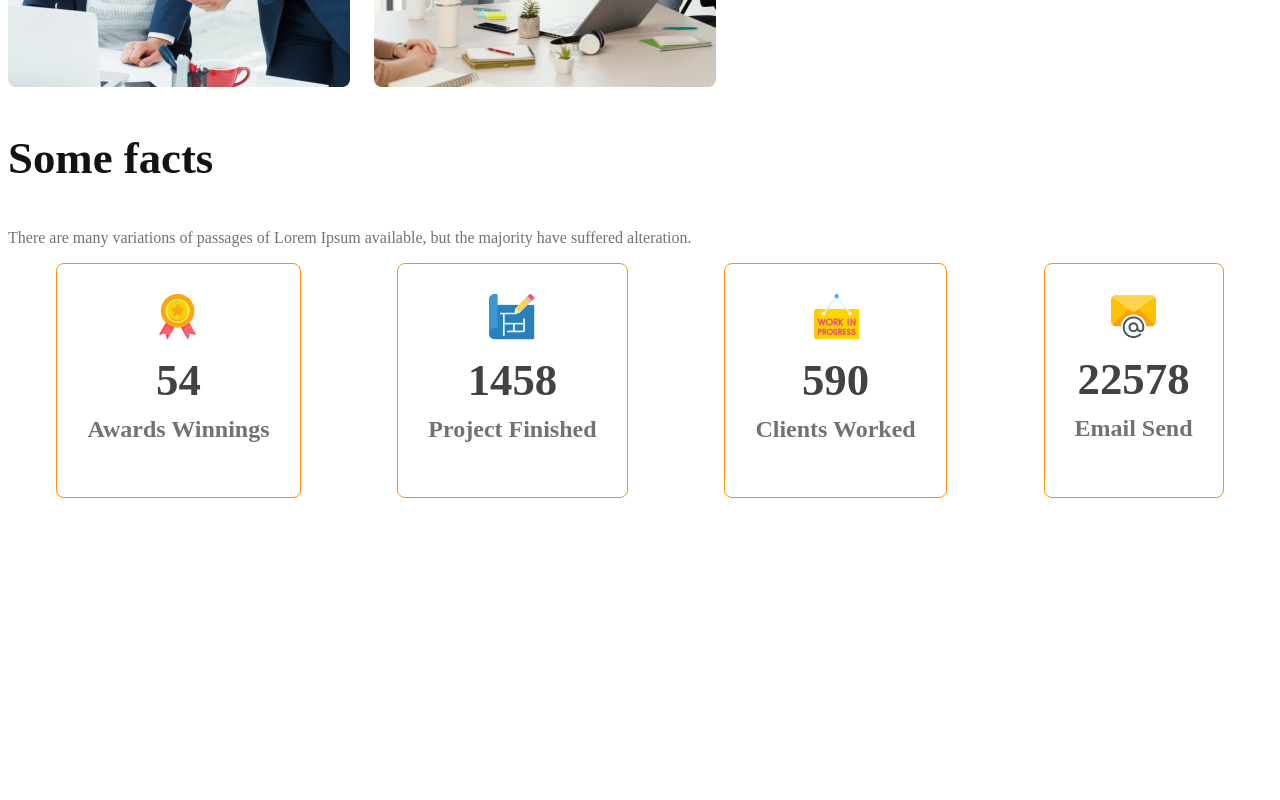
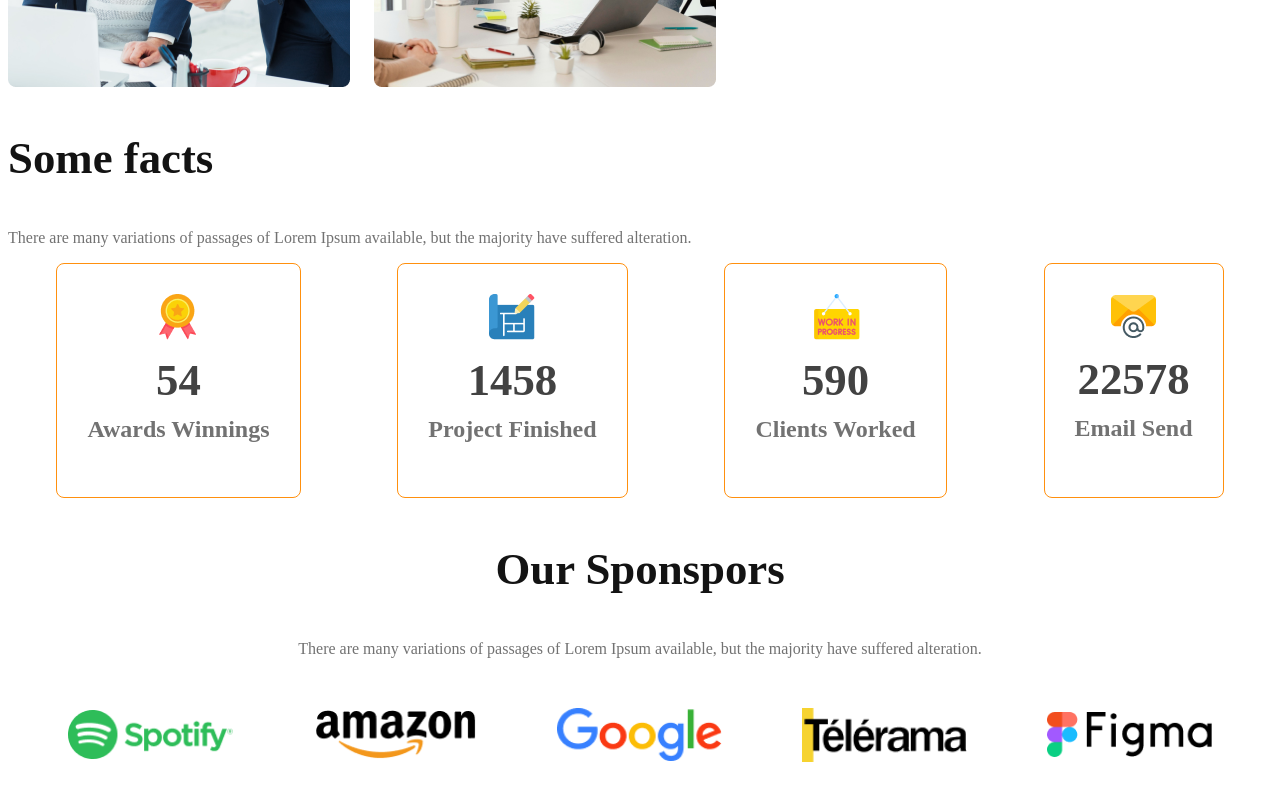
Before and after one commit to Amirul2374/amirul, a plain HTML site: page index.html in a window 1280 px wide. Shown: the part 1694-2494 px from the top of the page. Before the commit the page ends 2262 px from the top, so only its background shows below. Drawn offline with Linux system fonts and the light colour scheme.

Commit message:
added the sponsors section

```diff
--- a/index.html
+++ b/index.html
@@ -83,6 +83,20 @@
             </div>
 
        </div>
+       <!-- spomsors section -->
+       <section  class="Sponspors">
+           <h3 class="section-title">Our Sponspors</h3>
+
+           <p class="text-light-gray">There are many variations of passages of Lorem Ipsum available, but the majority have suffered alteration.</p>
+           <div class="Sponspors-img-container">
+            <img src="images/sponsors/spotify.png" alt="">
+            <img src="images/sponsors/amazon.png" alt="">
+            <img src="images/sponsors/google.png" alt="">
+            <img src="images/sponsors/telerama.png" alt="">
+            <img src="images/sponsors/figma.png" alt="">
+           </div>
+
+       </section>
     </main>
     <footer>
 
--- a/style/index.css
+++ b/style/index.css
@@ -148,6 +148,22 @@ main{
    margin-bottom: 10px;
 }
 
+/* sponsors style */
+
+.Sponspors {
+    text-align: center;
+
+}
+.Sponspors-img-container{
+    margin-top: 50px;
+    display: flex;
+    justify-content:space-evenly ;
+    align-items: center;
+    gap: 20px;
+}
+.Sponspors-img-container img{
+    width: 165px;
+}
 
 /* responsive media quaries */
 /* mobile devices */
@@ -156,7 +172,9 @@ main{
         padding: 50px;
     }
     nav,
-    .teams-container
+    .teams-container,
+    .facts-card-container,
+    .Sponspors-img-container
     {
        flex-direction: column;
 
@@ -165,7 +183,7 @@ main{
     .teams-img-container{
         grid-template-columns: 1fr;
     }
-    .teams-content{
+    .teams-content, .facts-card-container{
         padding-right: 20px;
         padding-left: 20px;
 
@@ -175,7 +193,9 @@ main{
 
 @media screen and  (min-width:576px) and (max-width: 960px) {
     nav,
-    .teams-container{
+    .teams-container,
+    .Sponspors-img-container
+    {
         flex-direction: column;
     }
 
```
